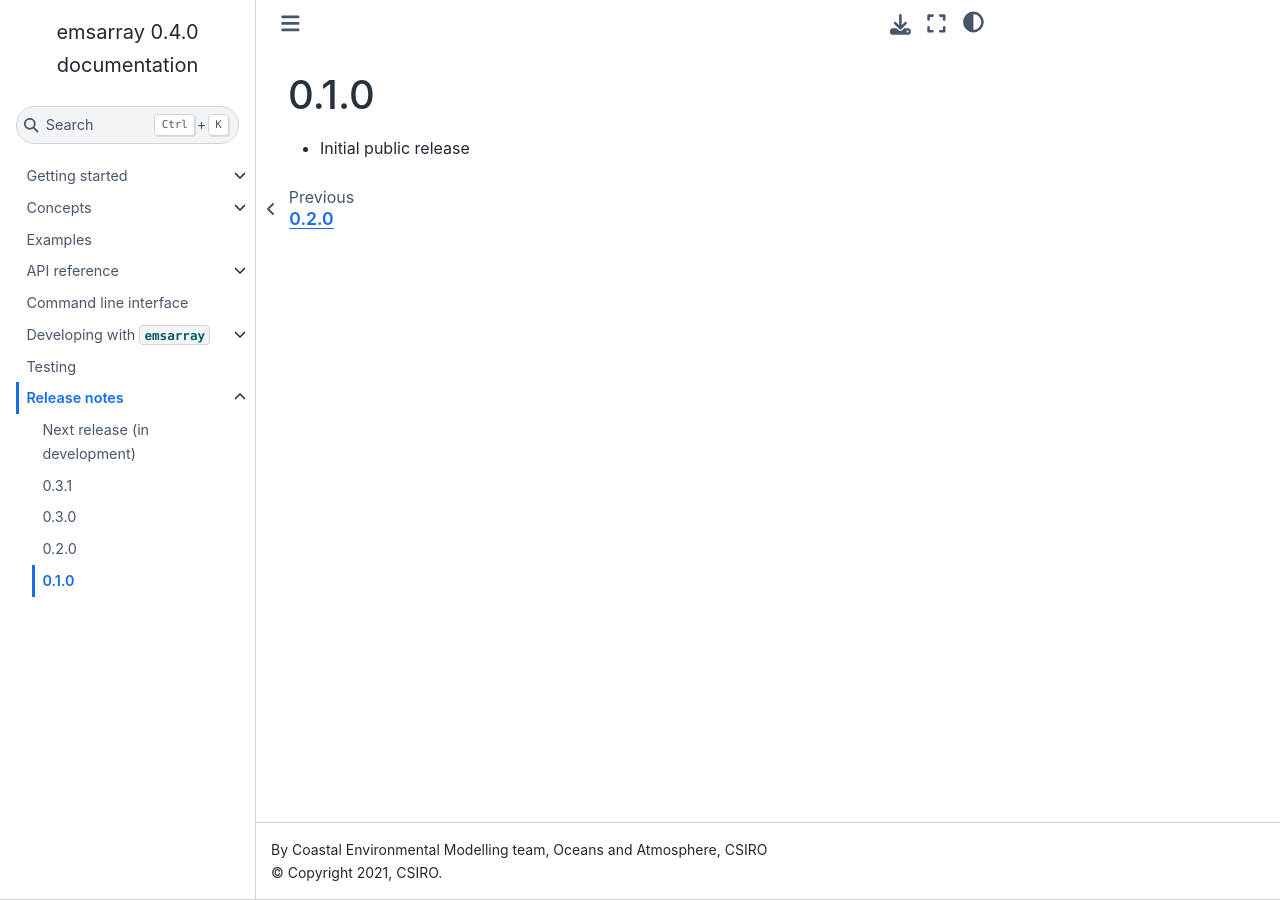
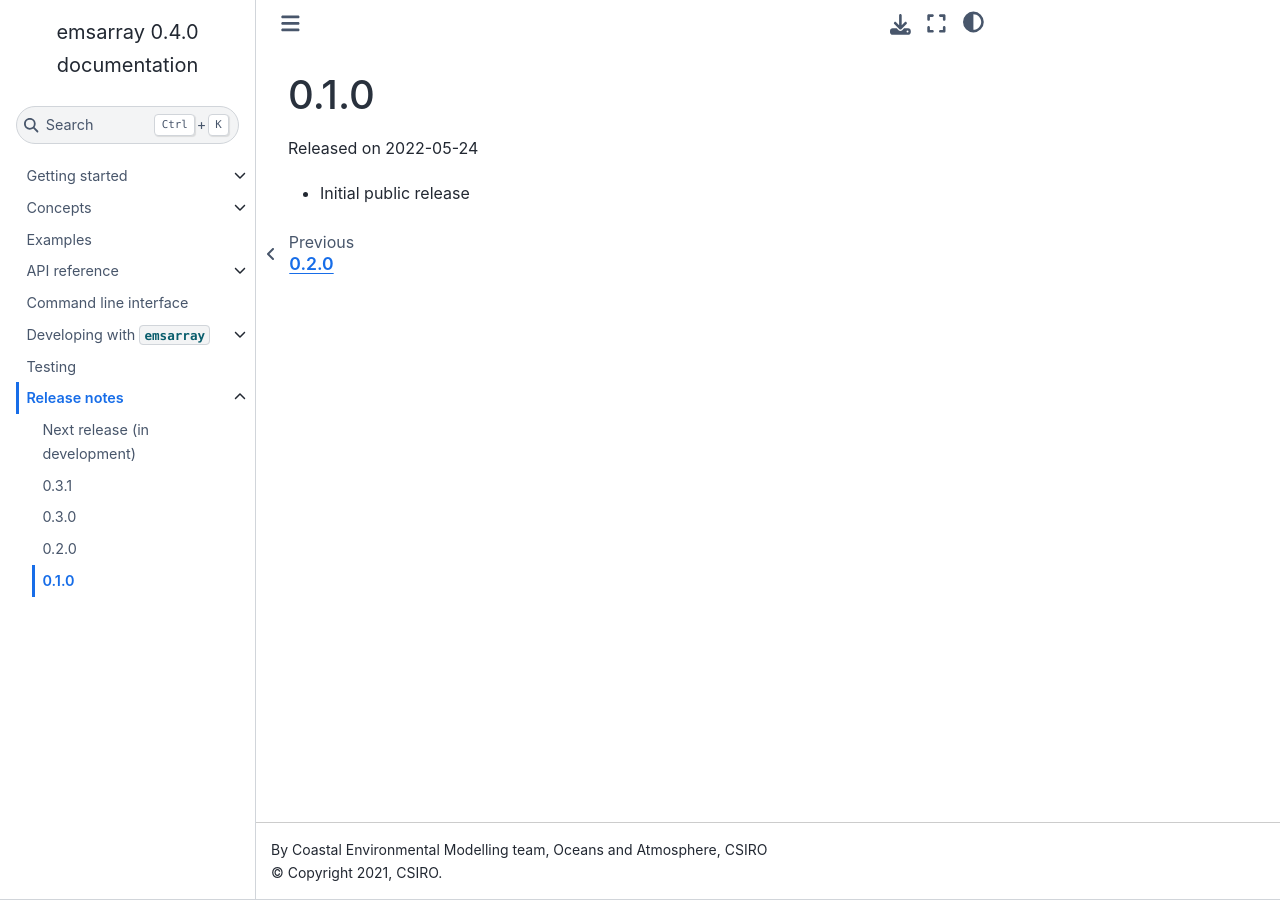
Before and after one commit to csiro-coasts/emsarray, a Sphinx documentation site: the page built from docs/releases/0.1.0.rst, in a window 1280 px wide. Built offline with Sphinx 7.4.7 and the Sphinx Book theme 1.1.4, drawn with Linux system fonts in a browser that asks for light colours; pages that are not in the unit, such as notebooks, are missing from menus.

Commit message:
Add release dates to previous release notes

```diff
--- a/docs/releases/0.1.0.rst
+++ b/docs/releases/0.1.0.rst
@@ -2,4 +2,6 @@
 0.1.0
 =====
 
+Released on 2022-05-24
+
 * Initial public release
--- a/docs/releases/0.2.0.rst
+++ b/docs/releases/0.2.0.rst
@@ -1,6 +1,8 @@
 =====
 0.2.0
 =====
+
+Released on 2022-09-29
 
 * Added support for :doc:`additional conventions via plugins </developing/conventions>`
   (:pr:`11`).
--- a/docs/releases/0.3.0.rst
+++ b/docs/releases/0.3.0.rst
@@ -1,6 +1,8 @@
 =====
 0.3.0
 =====
+
+Released on 2022-10-05
 
 * Use variable and dimension names as-is, instead of casting to strings.
   :mod:`xarray` internally treats all variable and dimension names as Hashable,
--- a/docs/releases/0.3.1.rst
+++ b/docs/releases/0.3.1.rst
@@ -2,4 +2,6 @@
 0.3.1
 =====
 
+Released on 2022-10-05
+
 * Fixed 'Release notes' URL in ``setup.cfg`` package metadata.
```
